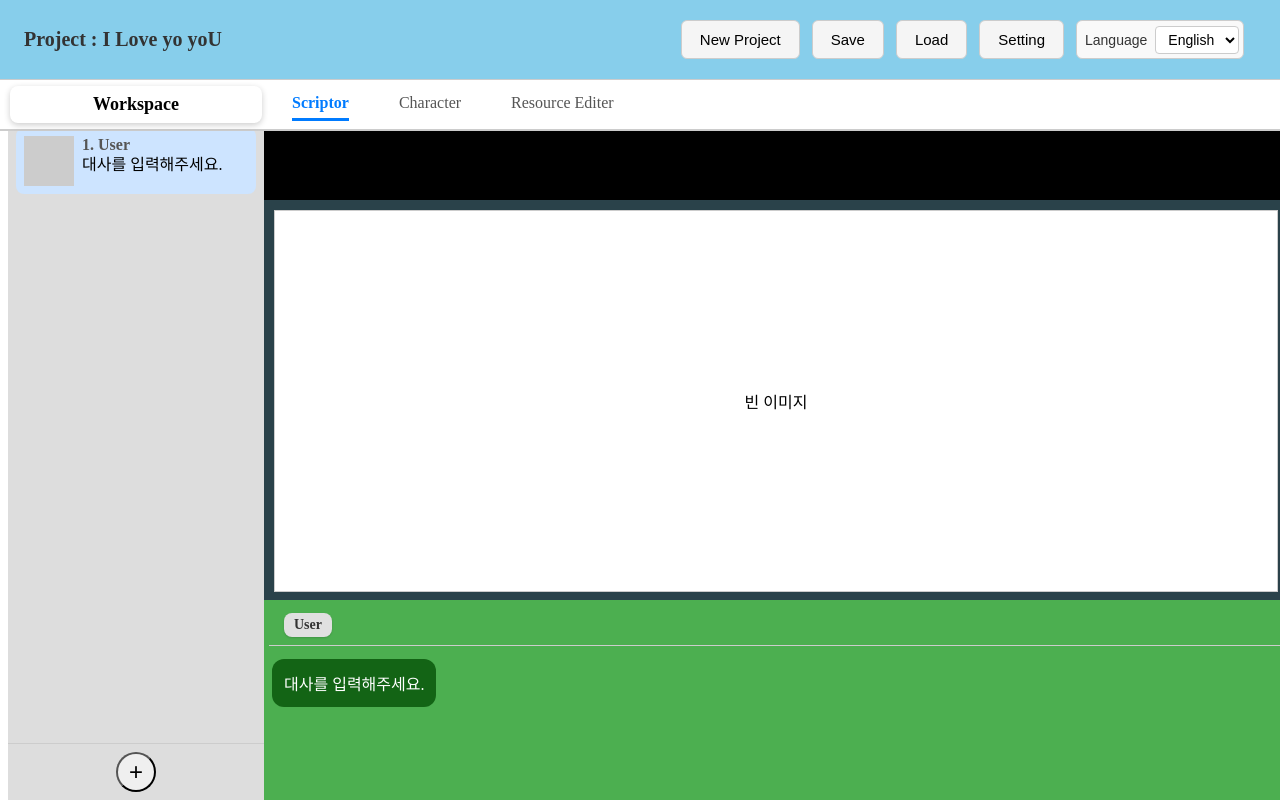
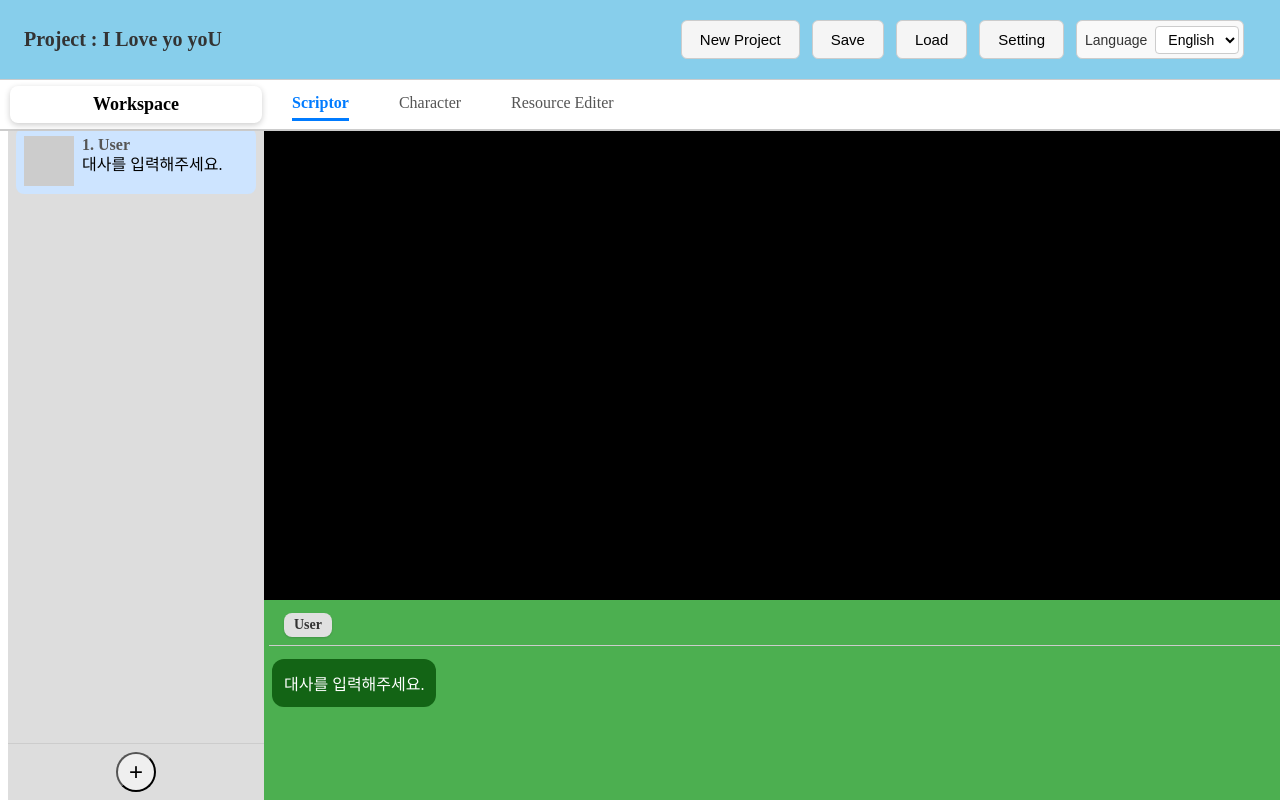
Before and after one commit to andoricano/JsonGenerator, a React (Vite) app: page / in a window 1280 px wide. Built offline with nearby package versions, Linux system fonts and the light colour scheme; no server answers.

Commit message:
[fix] ImageSceneSection image 위치 및 크기 조정.

```diff
--- a/src/components/main/tab/scriptor/ImageSceneSection.tsx
+++ b/src/components/main/tab/scriptor/ImageSceneSection.tsx
@@ -26,7 +26,6 @@ export default function ImageSceneSection(
                 ...styles.container,
                 display: 'flex',
                 gap: '8px',
-                padding: '10px',
             }}
         >
             {editing ? (
@@ -39,11 +38,9 @@ export default function ImageSceneSection(
                         key={index}
                         style={{
                             flex: 1,
-                            border: '1px solid #ccc',
                             display: 'flex',
                             justifyContent: 'center',
                             alignItems: 'center',
-                            backgroundColor: '#fff',
                             height: '100%',
                         }}
                     >
@@ -65,7 +62,6 @@ export default function ImageSceneSection(
 
 export const styles: { [key: string]: React.CSSProperties } = {
     container: {
-        backgroundColor: '#7cc0d857',
         left: 20,
         right: 20,
         bottom: 20,
@@ -73,11 +69,4 @@ export const styles: { [key: string]: React.CSSProperties } = {
         boxSizing: 'border-box',
         cursor: 'pointer',
     },
-    bubble: {
-        padding: '12px',
-        marginBottom: '10px',
-        borderRadius: '12px',
-        display: 'block',
-        maxWidth: '80%',
-    },
 };
```
